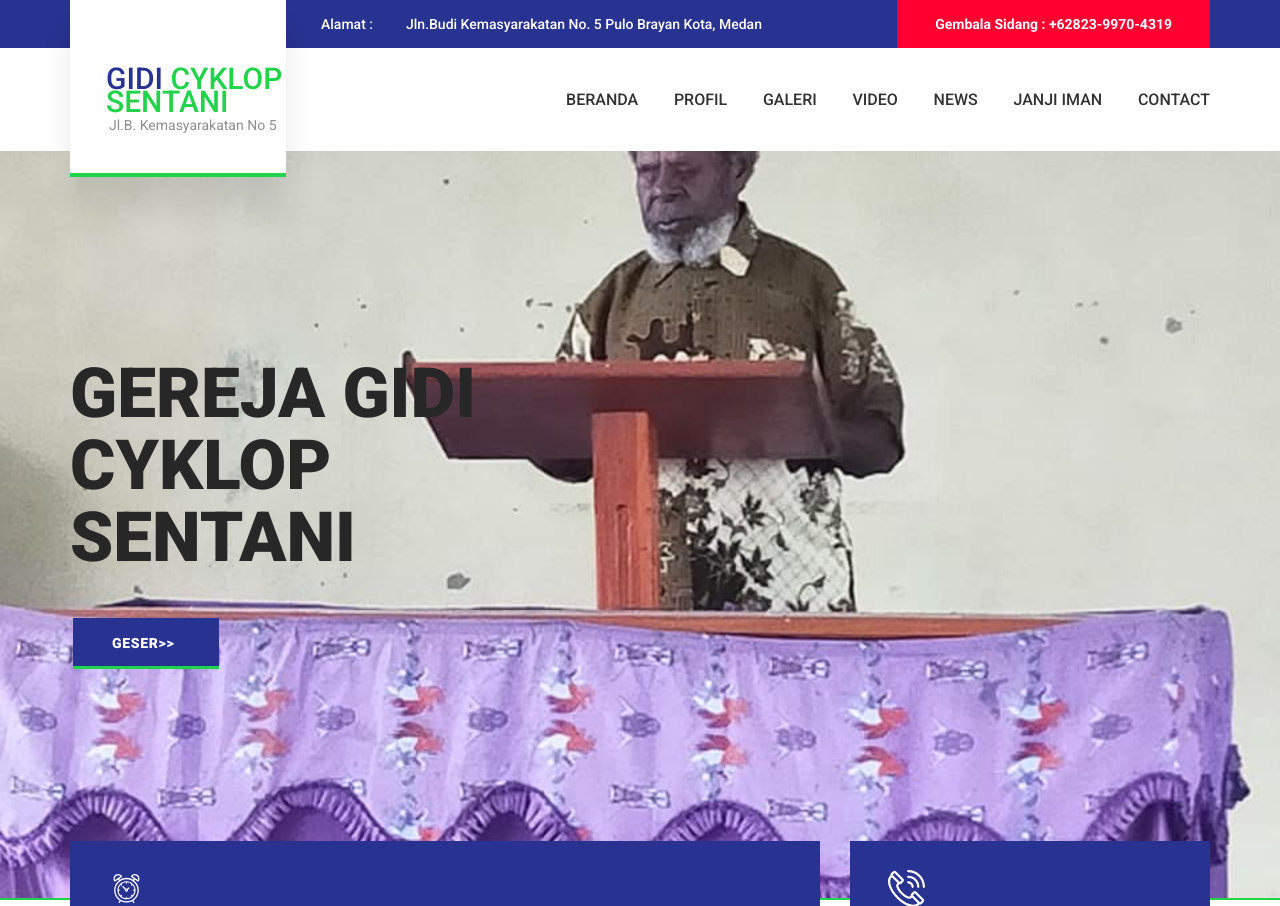
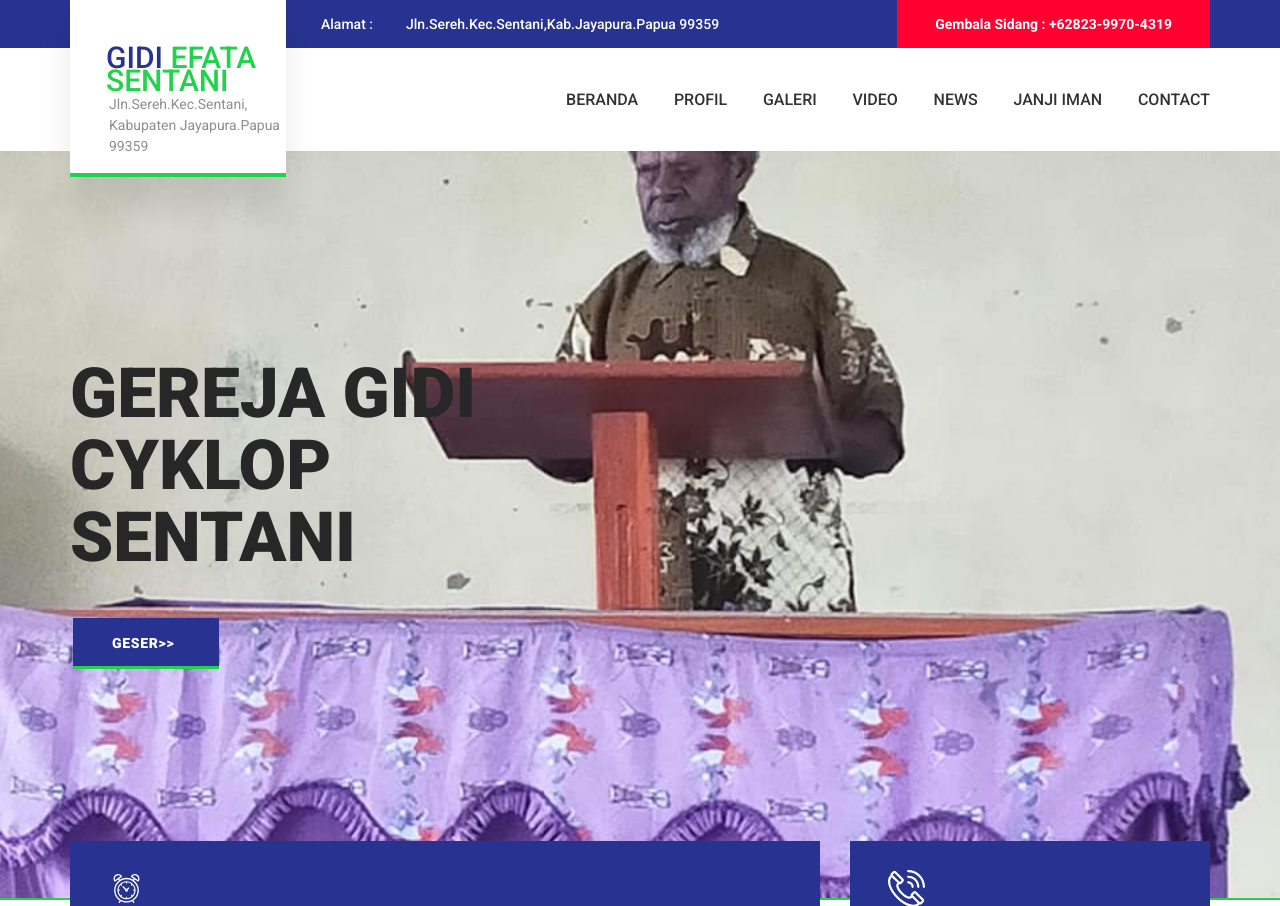
Before and after one commit to Christianjikwa/SIGIDI-EfataSentani, a PHP site: page / in a window 1280 px wide. Shown: the top 906 px of the page. Run offline with PHP 8.4, Linux system fonts and the light colour scheme; data comes from the database, SQL or seed files in the repository.

Commit message:
Update header.php

```diff
--- a/header.php
+++ b/header.php
@@ -33,7 +33,7 @@
 					<div class="col">
 						<div class="top_bar_content d-flex flex-row align-items-center justify-content-start">
 							<div class="top_bar_item"><a href="contanct.php">Alamat :</a></div>
-							<div class="top_bar_item"><a href="contanct.php">Jln.Budi Kemasyarakatan No. 5 Pulo Brayan Kota, Medan</a></div>
+							<div class="top_bar_item"><a href="contact.php">Jln.Sereh.Kec.Sentani,Kab.Jayapura.Papua 99359</a></div>
 							<!-- <div class="top_bar_item"><a href="#">Jln.Budi Kemasyarakatan No. 5 Pulo Brayan Kota, Medan</a></div> -->
 							<div class="emergencies  d-flex flex-row align-items-center justify-content-start ml-auto">Gembala Sidang : +62823-9970-4319</div>
 						</div>
@@ -77,10 +77,10 @@
 								<div class="logo_content d-flex flex-column align-items-start justify-content-center">
 									<div class="logo_line"></div>
 									<div class="logo d-flex flex-row align-items-center justify-content-center">
-										<div class="logo_text">GIDI<span> CYKLOP SENTANI</span></div>
+										<div class="logo_text">GIDI<span> EFATA SENTANI</span></div>
 										<!-- <div class="logo_box">+</div> -->
 									</div>
-									<div class="logo_sub">Jl.B. Kemasyarakatan No 5</div>
+									<div class="logo_sub">Jln.Sereh.Kec.Sentani,<br>Kabupaten Jayapura.Papua 99359</div>
 								</div>
 							</a>
 						</div>
```
